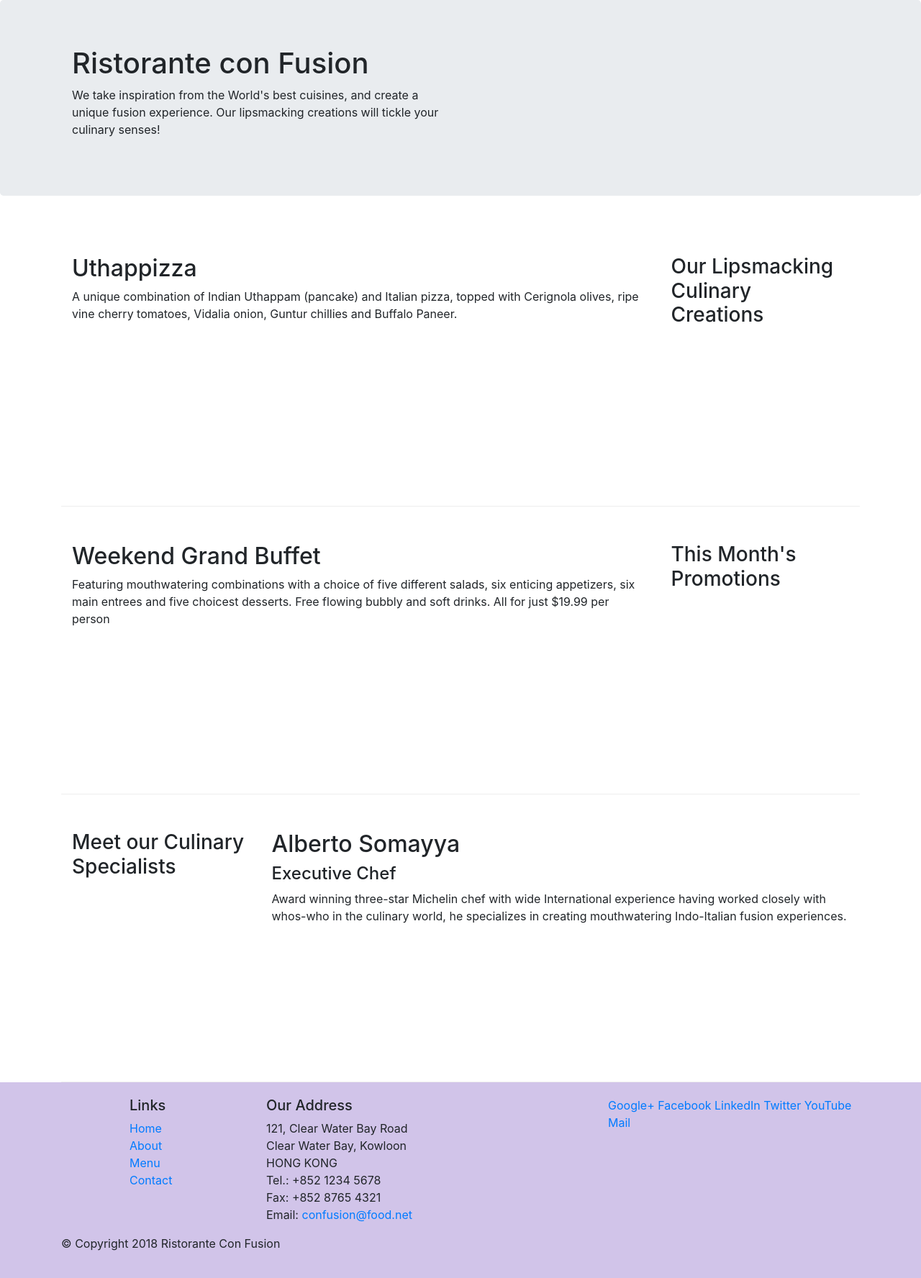
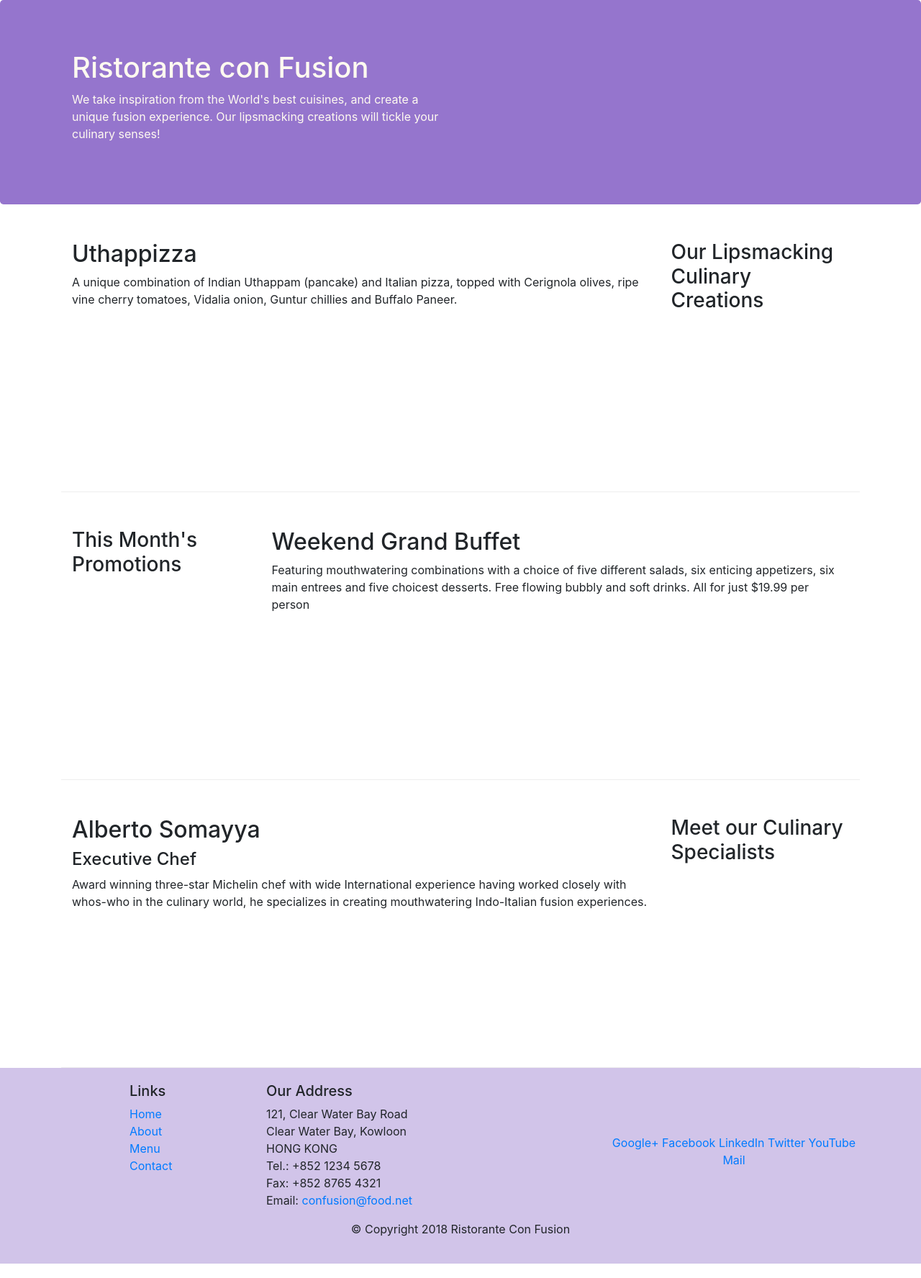
Before and after one commit to vikramgt/Boostrap, a website: page index.html in a window 1280 px wide. Shown: the whole page at 72% size. Drawn offline with nearby package versions, Linux system fonts and the light colour scheme.

Commit message:
BootstrapGit.2

```diff
--- a/css/styles.css
+++ b/css/styles.css
@@ -13,3 +13,14 @@
   margin: 0px auto;
   padding: 20px 0px 20px 0px;
 }
+.jumbotron {
+  padding: 70px 30px 70px 30px;
+  margin: 0px auto;
+  background-color: #9575cd;
+  color: floralwhite;
+}
+.adress {
+  font-size: 80%;
+  margin: 0px auto;
+  color: black;
+}
--- a/index.html
+++ b/index.html
@@ -36,7 +36,7 @@
     </header>
 
     <div class="container">
-      <div class="row row-content">
+      <div class="row row-content align-iterms-center">
         <div class="col-12 col-sm-4 order-sm-last col-md-3">
           <h3>Our Lipsmacking Culinary Creations</h3>
         </div>
@@ -50,11 +50,11 @@
         </div>
       </div>
 
-      <div class="row row-content">
-        <div class="col-12 col-sm-4 order-sm-last col-md-3">
+      <div class="row row-content align-iterms-center">
+        <div class="col-12 col-sm-4 col-md-3">
           <h3>This Month's Promotions</h3>
         </div>
-        <div class="col col-sm order-sm-first col-md">
+        <div class="col col-sm col-md">
           <h2>Weekend Grand Buffet</h2>
           <p>
             Featuring mouthwatering combinations with a choice of five different
@@ -64,11 +64,11 @@
           </p>
         </div>
       </div>
-      <div class="row row-content">
-        <div class="col-12 col-sm-4 col-md-3">
+      <div class="row row-content align-iterms-center">
+        <div class="col-12 col-sm-4 order-sm-last col-md-3">
           <h3>Meet our Culinary Specialists</h3>
         </div>
-        <div class="col col-sm col-md">
+        <div class="col col-sm order-sm-first col-md">
           <h2>Alberto Somayya</h2>
           <h4>Executive Chef</h4>
           <p>
@@ -104,8 +104,8 @@
               Email: <a href="mailto:confusion@food.net">confusion@food.net</a>
             </address>
           </div>
-          <div class="col-12 col-sm-4">
-            <div>
+          <div class="col-12 col-sm-4 align-self-center">
+            <div class="text-center">
               <a href="http://google.com/+">Google+</a>
               <a href="http://www.facebook.com/profile.php?id=">Facebook</a>
               <a href="http://www.linkedin.com/in/">LinkedIn</a>
@@ -115,7 +115,7 @@
             </div>
           </div>
         </div>
-        <div class="row">
+        <div class="row justify-content-center">
           <div class="col-auto">
             <p>© Copyright 2018 Ristorante Con Fusion</p>
           </div>
```
